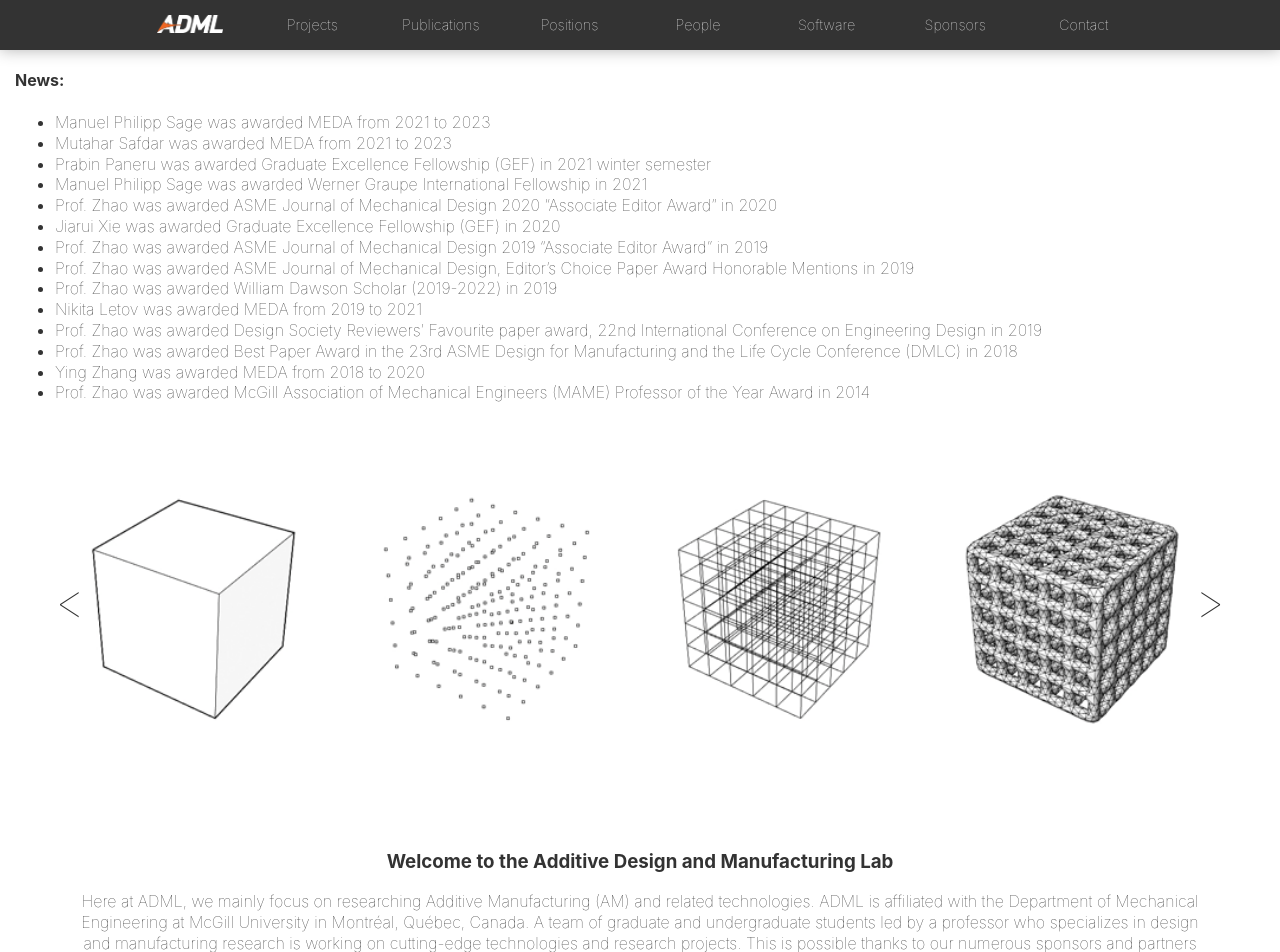
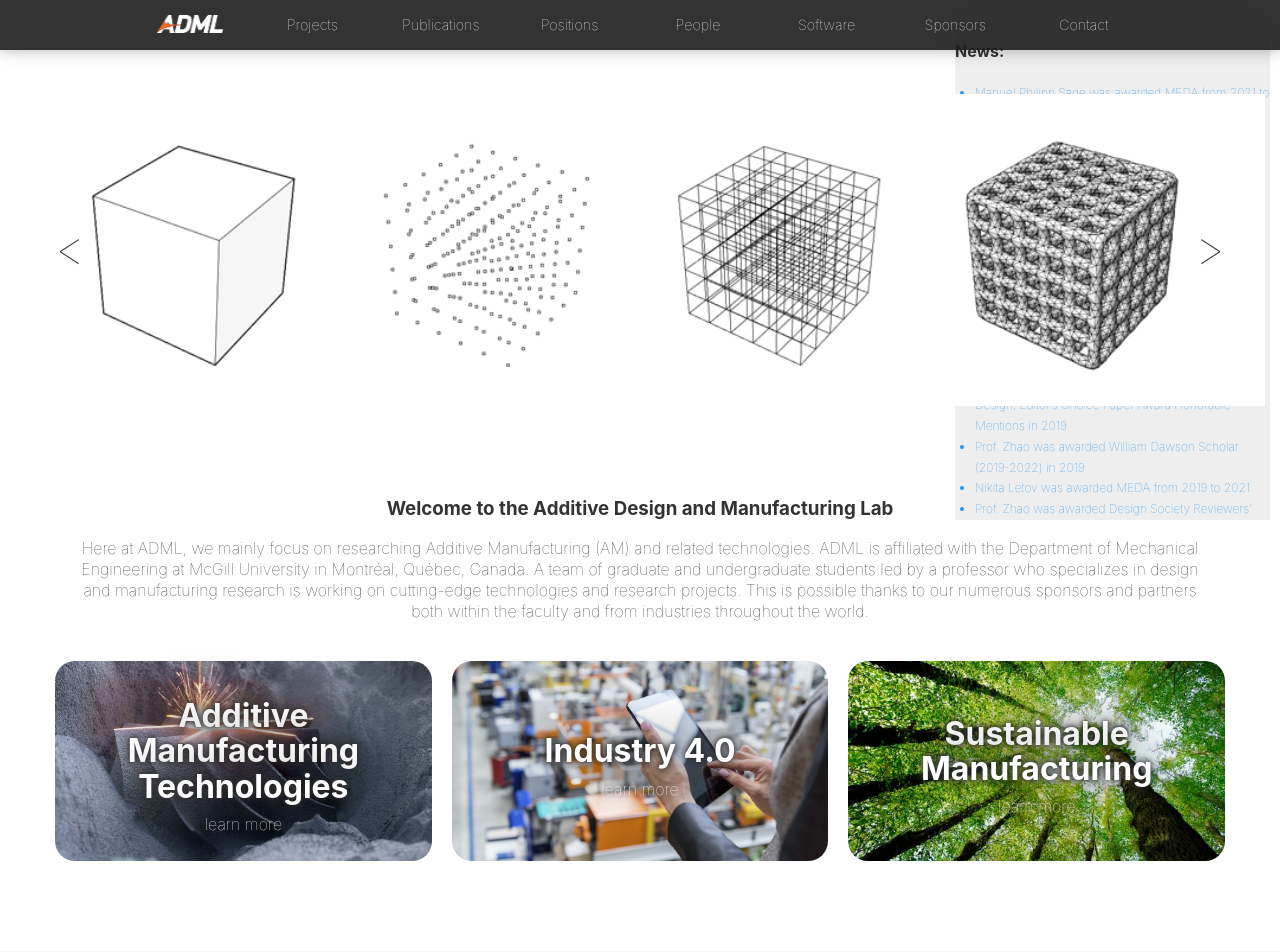
Before and after one commit to klc2333/website, a PHP site: page / in a window 1280 px wide. Shown: the top 952 px of the page. Run offline with PHP 8.4, Linux system fonts and the light colour scheme.

Commit message:
Add files via upload

```diff
--- a/themes/css/base.css
+++ b/themes/css/base.css
@@ -126,6 +126,10 @@ strong {
 		margin: 10px !important;
 	}
 
+	#content .sidenav {
+		padding-top: 15px;
+	}
+
     #content .floating-container-content {
 		width: 100% !important;
 	}
@@ -209,6 +213,7 @@ strong {
 		vertical-align: top;
 		padding: 20px;
 	}
+
 
 }
 
@@ -536,6 +541,23 @@ strong {
 	margin: 20px;
 	vertical-align: top;
 }
+#content .sidenav {
+	width: 315px;
+	position: fixed;
+	z-index: 1;
+	top: 20px;
+	right: 10px;
+	background: #eee;
+	height: 500px;
+	overflow-x: hidden;
+	padding: 0px 0;
+}
+
+#content .sidenav ul {
+	padding: 0px 0px 0px 20px;
+	font-size: 12px;
+	color: #2196F3;
+}
 
 #content .gallery {
 	width: 100%;
@@ -590,7 +612,7 @@ strong {
 	position: absolute;
 	top: 0;
 
-	transition: opacity 1s, top 0s 2s;
+	transition: opacity 0s, top 0s 2s;
 }
 
 #content .gallery-image.active {
```
